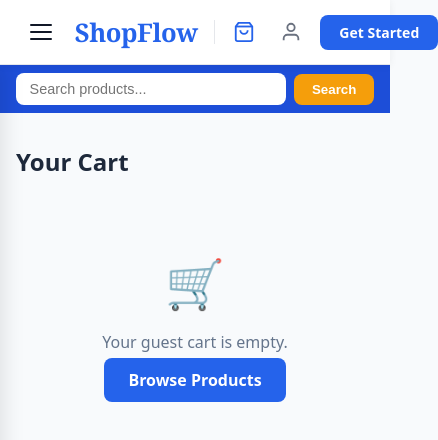
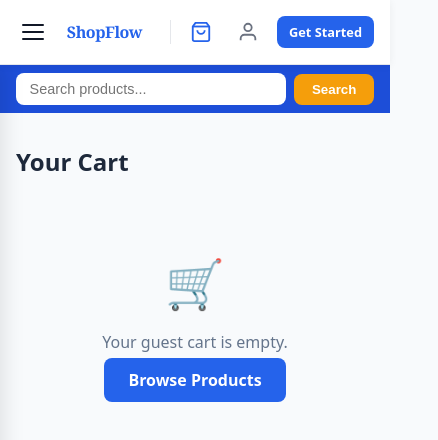
Before and after one commit to dsbly1/ShopFlow-Full-Stack-E-Commerce-Platform, a website: page client/pages/cart.html in a window 390 px wide. Shown: the whole page, 438 px wide, since content can reach past the window. Drawn offline with Linux system fonts and the light colour scheme.

Commit message:
fix: mobile navbar overflow on all pages - clamp logo, shrink button, overflow hidden

```diff
--- a/client/pages/cart.html
+++ b/client/pages/cart.html
@@ -22,13 +22,13 @@
 <body>
   <!-- NAVBAR -->
   <div style="position:sticky;top:0;z-index:200;background:#fff;border-bottom:1px solid #e5e7eb;box-shadow:0 1px 8px rgba(0,0,0,.06);">
-    <div style="display:flex;align-items:center;gap:1rem;padding:0 1.5rem;height:64px;max-width:1200px;margin:0 auto;width:100%;">
+    <div style="display:flex;align-items:center;gap:1rem;padding:0 1rem;height:64px;max-width:1200px;margin:0 auto;width:100%;overflow:hidden;">
       <button id="hamburger" onclick="toggleDrawer()" style="display:flex;flex-direction:column;gap:5px;background:none;border:none;cursor:pointer;padding:.4rem;">
         <span style="display:block;width:22px;height:2px;background:#111827;border-radius:2px;"></span>
         <span style="display:block;width:22px;height:2px;background:#111827;border-radius:2px;"></span>
         <span style="display:block;width:22px;height:2px;background:#111827;border-radius:2px;"></span>
       </button>
-      <a href="../index.html" style="font-family:Georgia,serif;font-size:1.6rem;font-weight:900;color:#2563eb;text-decoration:none;letter-spacing:-.5px;white-space:nowrap;">ShopFlow</a>
+      <a href="../index.html" style="font-family:Georgia,serif;font-size:clamp(1rem,4vw,1.6rem);font-weight:900;color:#2563eb;text-decoration:none;letter-spacing:-.5px;">ShopFlow</a>
 
       <div style="display:flex;align-items:center;gap:.75rem;margin-left:auto;">
         <div style="width:1px;height:24px;background:#e5e7eb;"></div>
@@ -39,7 +39,7 @@
         <button onclick="window.location.href='profile.html'" style="background:none;border:none;cursor:pointer;color:#6b7280;padding:.4rem;border-radius:8px;display:flex;align-items:center;">
           <svg width="22" height="22" fill="none" stroke="currentColor" stroke-width="2" viewBox="0 0 24 24"><path d="M20 21v-2a4 4 0 0 0-4-4H8a4 4 0 0 0-4 4v2"/><circle cx="12" cy="7" r="4"/></svg>
         </button>
-        <a id="nav-auth-btn" href="register.html" style="background:#2563eb;color:#fff;padding:.5rem 1.2rem;border-radius:8px;font-size:.875rem;font-weight:600;text-decoration:none;white-space:nowrap;">Get Started</a>
+        <a id="nav-auth-btn" href="register.html" style="background:#2563eb;color:#fff;padding:.45rem .75rem;border-radius:8px;font-size:.8rem;font-weight:600;text-decoration:none;white-space:nowrap;">Get Started</a>
       </div>
     </div>
   </div>
```
Also changed, not shown: client/pages/login.html (+3 -3 lines), client/pages/my-products.html (+3 -3 lines), client/pages/products.html (+3 -3 lines), client/pages/purchases.html (+3 -3 lines), client/pages/register.html (+2 -2 lines).
